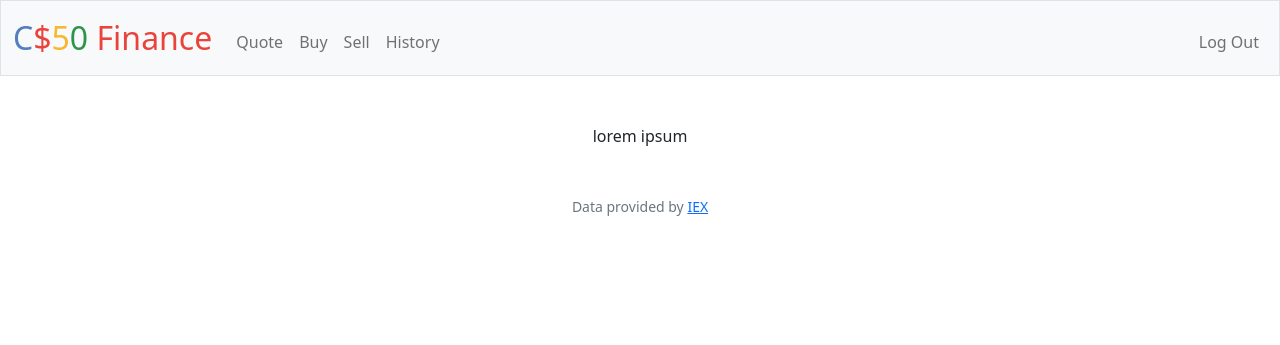
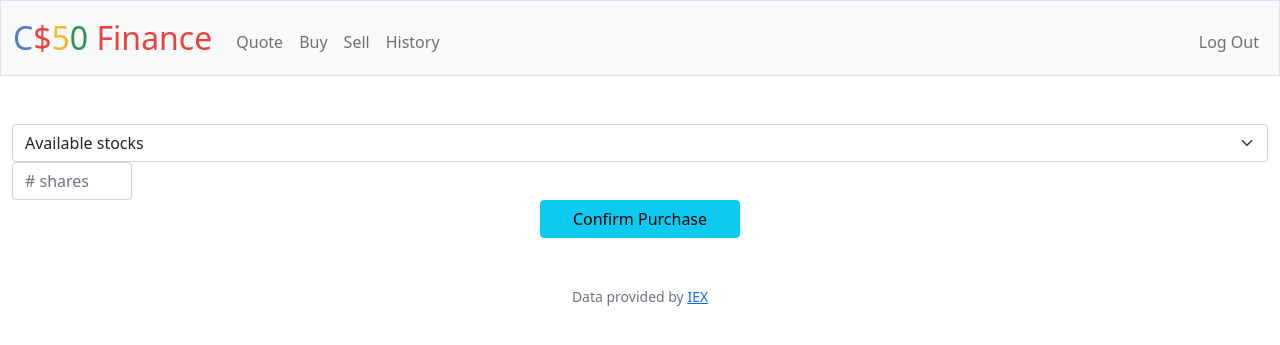
Before and after one commit to KashyapBathina/CS_50, a Flask app: page /add_cash in a window 1280 px wide. Shown: the top 345 px of the page. Run offline with Flask 2, Linux system fonts and the light colour scheme; the visitor is signed in with stand-in values (Sample User, id 1); some libraries are stand-ins or nearby versions.

Commit message:
Fri, Jul 8, 2022, 12:29 AM +00:00

```diff
--- a/finance/templates/add_cash.html
+++ b/finance/templates/add_cash.html
@@ -6,6 +6,18 @@
 
 {% block main %}
 
-    lorem ipsum
+    <form action="/add_cash" method="post">
+        <div class="form-group">
+            <select required name="symbol" class="form-select form-control" aria-label="Default select">
+              <option value=""> Available stocks </option>
+
+              {% for symbol in owns %}
+              <option value={{symbol}}> {{symbol}} </option>
+              {% endfor %}
+            </select>
+            <input required class="form-control" style='width: 120px' name="shares" placeholder="# shares" type="number" min="1">
+        </div>
+        <button style='width: 200px' class="form-group btn btn-info" type="submit">Confirm Purchase</button>
+</form>
 
 {% endblock %}
```
